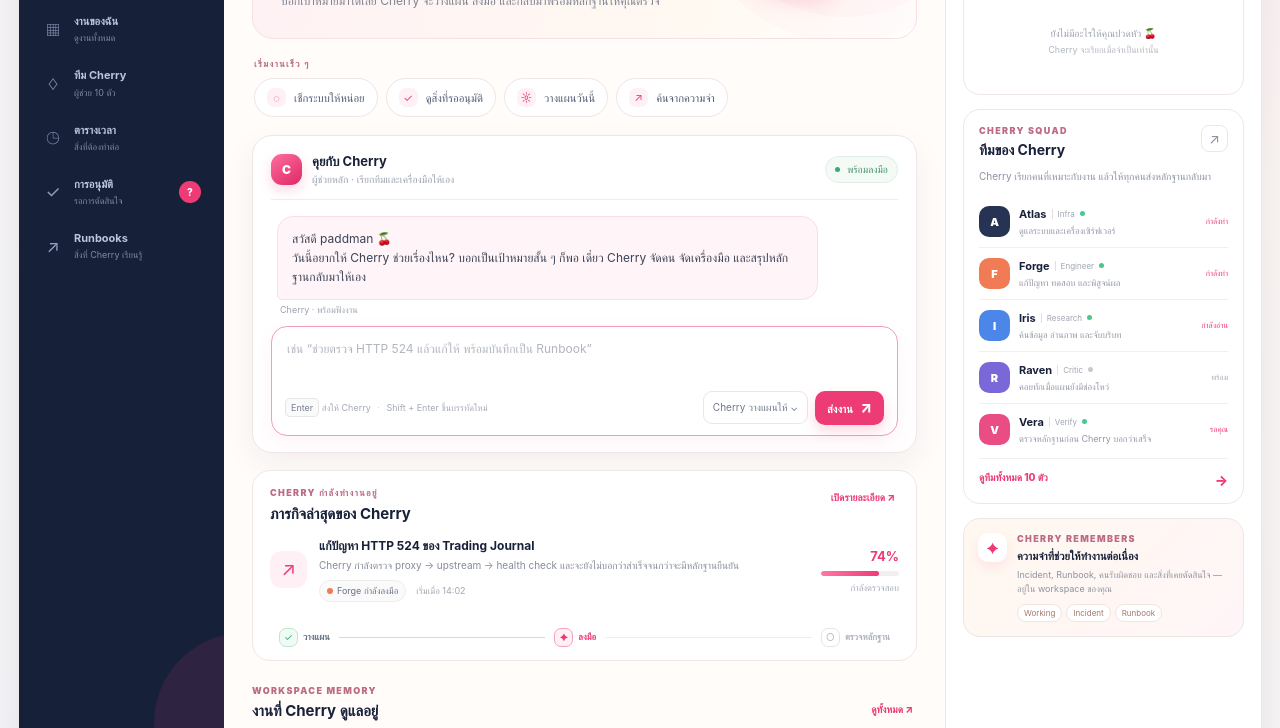
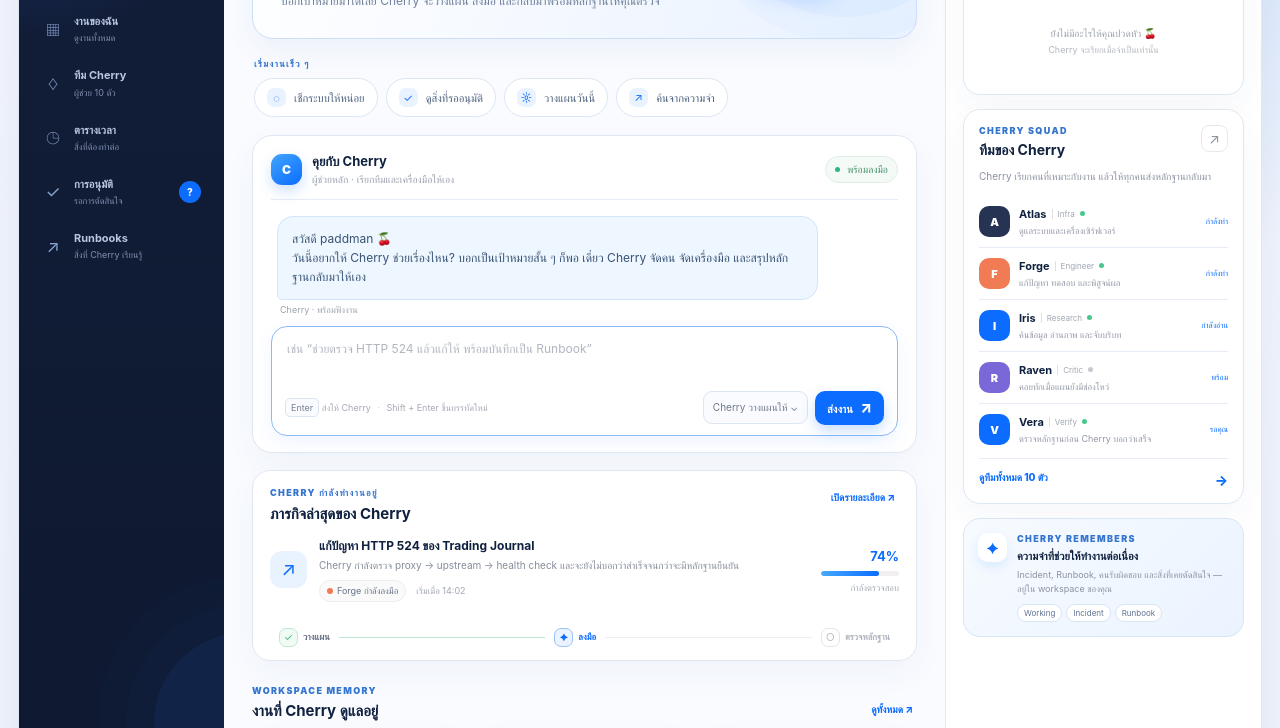
Before and after one commit to paddman/cherryagent, a website: page desktop-ui/dashboard.html in a window 1280 px wide. Shown: the part 265-993 px from the top of the page. Drawn offline with Linux system fonts and the light colour scheme; no server answers.

Commit message:
style(desktop): apply blue theme to dashboard

```diff
--- a/desktop-ui/dashboard.html
+++ b/desktop-ui/dashboard.html
@@ -3,9 +3,10 @@
 <head>
   <meta charset="UTF-8" />
   <meta name="viewport" content="width=device-width, initial-scale=1.0" />
-  <meta name="theme-color" content="#fff9f1" />
+  <meta name="theme-color" content="#0b6cff" />
   <title>CherryAgent — ห้องทำงานของ Cherry</title>
   <link rel="stylesheet" href="./styles.css" />
+  <link rel="stylesheet" href="./blue-theme.css" />
 </head>
 <body class="dashboard-body">
   <main class="app-window">
```
